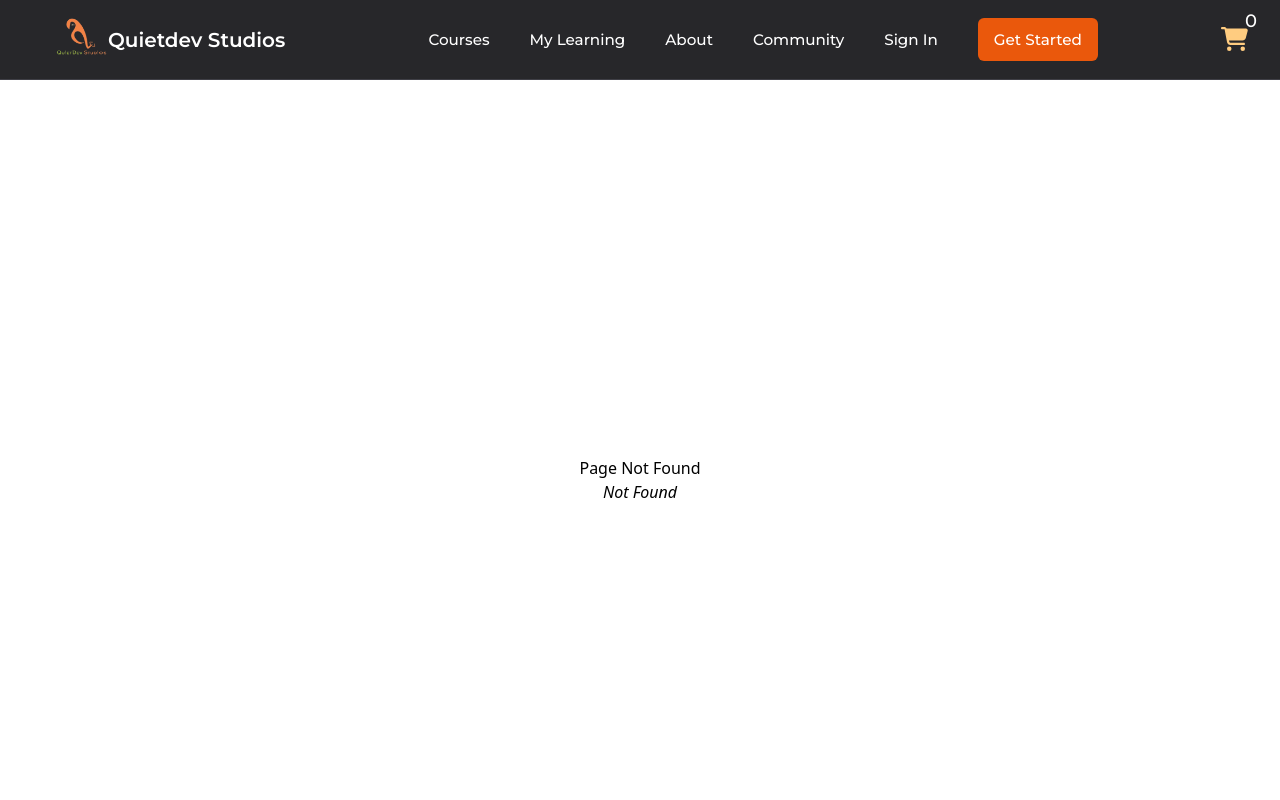
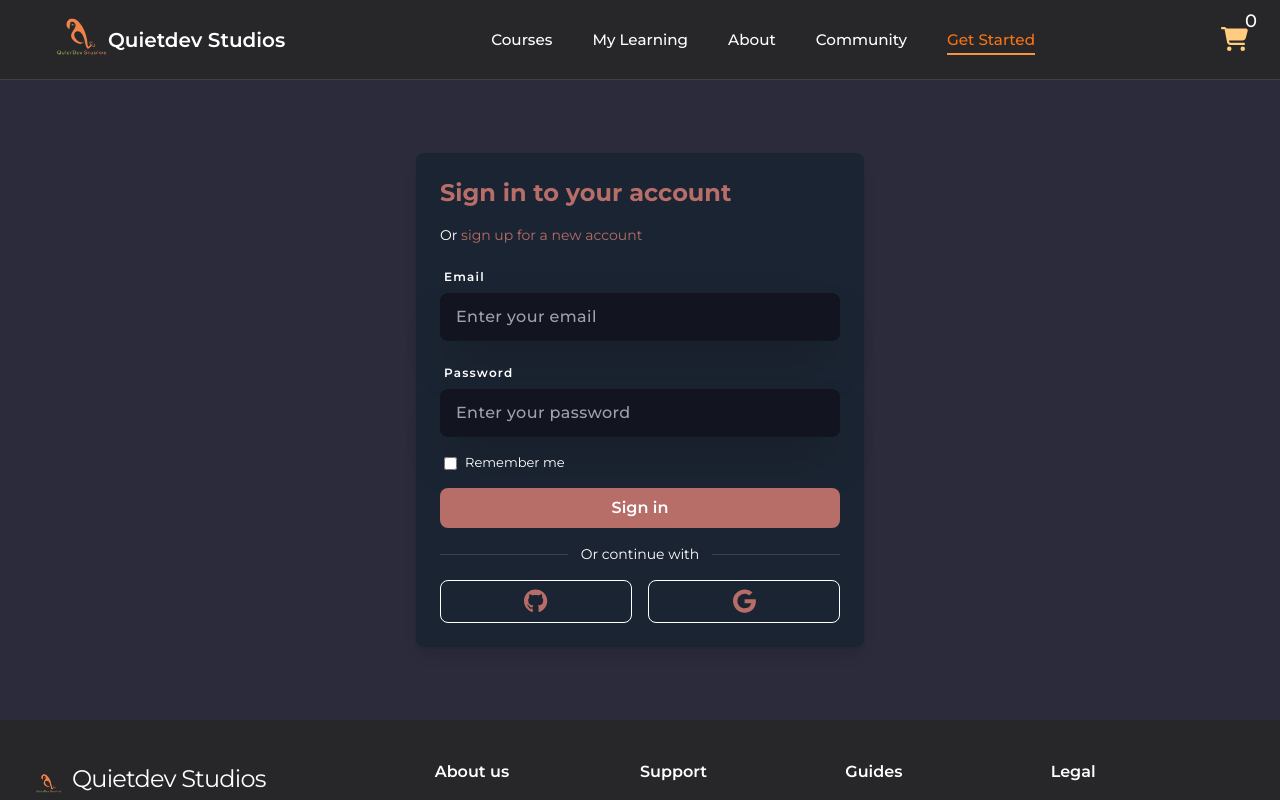
Before and after one commit to quietdevstudios/quietdevstudio, a React (Vite) app: page /auth in a window 1280 px wide. Shown: the top 800 px of the page. Built offline with nearby package versions, Linux system fonts and the light colour scheme.

Commit message:
refactor: merge auth routes into a single dynamic route with query params

```diff
--- a/data.js
+++ b/data.js
@@ -14,11 +14,6 @@ import FE from "/FE.svg";
 import uiux from "/uiux.svg";
 
 export const NAV_LINKS = [
-  // {
-  //   linkText: "Home",
-  //   hyperLink: "/",
-  //   faImage: faBookOpen
-  // },
   {
     linkText: "Courses",
     hyperLink: "courses",
@@ -39,19 +34,9 @@ export const NAV_LINKS = [
     hyperLink: "https://chat.whatsapp.com/C9lCAAYQtEyEWOX880NnTv",
     faImage: faCommentNodes,
   },
-  // {
-  //   linkText: "Templates",
-  //   hyperLink: "#",
-  //   faImage: faBookOpen
-  // },
-  {
-    linkText: "Sign In",
-    hyperLink: "signin",
-    faImage: faBookOpen,
-  },
   {
     linkText: "Get Started",
-    hyperLink: "signup",
+    hyperLink: "auth",
     faImage: faBookOpen,
   },
 ];
@@ -239,7 +224,7 @@ export const COURSElIST = [
     courseDuration: "1 year course",
     courseTopics: "HTML & CSS, Vanilla JS, Nodejs, Reactjs...",
     nextCohortStartDate: "3rd of Mar., 2025",
-    info: 'Master HTML, CSS, and JavaScript to build stunning websites.'
+    info: "Master HTML, CSS, and JavaScript to build stunning websites.",
   },
   {
     id: 2,
@@ -248,7 +233,7 @@ export const COURSElIST = [
     courseDuration: "1 year course",
     courseTopics: "Figma, Adobe Photoshop, Canva...",
     nextCohortStartDate: "3rd of Mar., 2025",
-    info: 'Learn ReactJS to create dynamic and interactive web apps.'
+    info: "Learn ReactJS to create dynamic and interactive web apps.",
   },
   {
     id: 3,
@@ -257,9 +242,8 @@ export const COURSElIST = [
     courseDuration: "1 year course",
     courseTopics: "Communication, sales,...",
     nextCohortStartDate: "3rd of Mar., 2025",
-    info: 'Dive into backend development with Node.js and Express.'
+    info: "Dive into backend development with Node.js and Express.",
   },
 ];
 
-
 // export const CHECKOUT = []
--- a/package.json
+++ b/package.json
@@ -15,6 +15,7 @@
     "@fortawesome/free-regular-svg-icons": "^6.7.2",
     "@fortawesome/free-solid-svg-icons": "^6.7.2",
     "@fortawesome/react-fontawesome": "^0.2.2",
+    "@tanstack/react-query": "^5.66.0",
     "formik": "^2.4.6",
     "react": "^18.3.1",
     "react-dom": "^18.3.1",
@@ -24,6 +25,7 @@
   },
   "devDependencies": {
     "@eslint/js": "^9.13.0",
+    "@tanstack/eslint-plugin-query": "^5.66.0",
     "@types/react": "^18.3.12",
     "@types/react-dom": "^18.3.1",
     "@vitejs/plugin-react": "^4.3.3",
--- /dev/null
+++ b/src/components/Buttons/AuthSocialButtons.jsx
@@ -0,0 +1,16 @@
+import React from "react";
+import { FontAwesomeIcon } from "@fortawesome/react-fontawesome";
+
+const SocialButton = ({ icon, onClick }) => {
+  return (
+    <button
+      type="button"
+      className="p-2 rounded-lg border border-[#fff] w-full hover:bg-[#121420]"
+      onClick={onClick}
+    >
+      <FontAwesomeIcon icon={icon} color="#b76d68" size="xl" />
+    </button>
+  );
+};
+
+export default SocialButton;
--- a/src/components/Form/Input.jsx
+++ b/src/components/Form/Input.jsx
@@ -36,7 +36,9 @@ export const Input = ({
           value={formik.values[name]}
         />
         {isError ? (
-          <div className="text-red-400 tracking-wide leading-6">{formik.errors[name]}</div>
+          <div className="text-red-400 tracking-wide leading-6">
+            {formik.errors[name]}
+          </div>
         ) : null}
       </div>
     </>
--- /dev/null
+++ b/src/pages/Accounts/Authentication.jsx
@@ -0,0 +1,145 @@
+import React from "react";
+import { useSearchParams, Link } from "react-router-dom";
+import { useFormik } from "formik";
+import { faGithub, faGoogle } from "@fortawesome/free-brands-svg-icons";
+import SocialButton from "../../components/Buttons/AuthSocialButtons";
+import { Input, Checkbox } from "../../components/Form/Input";
+import {
+  signUpSchema,
+  signInSchema,
+} from "../../../validation/formInputValidation";
+
+const Authentication = () => {
+  const [searchParams] = useSearchParams();
+  const mode = searchParams.get("mode") || "signin"; // Default to sign-in
+
+  const isSignUp = mode === "signup";
+
+  const formik = useFormik({
+    initialValues: isSignUp
+      ? {
+          fullName: "",
+          email: "",
+          password: "",
+          confirmPassword: "",
+          acceptedTerms: false,
+        }
+      : { email: "", password: "", rememberMe: false },
+    validationSchema: isSignUp ? signUpSchema : signInSchema,
+    onSubmit: (values) => alert(JSON.stringify(values)),
+  });
+
+  return (
+    <div className="min-h-[80vh] p-8 flex items-center justify-center font-montserrat bg-[#2c2b3c] text-[#ffffff]">
+      <div className="w-full max-w-md p-6 rounded-lg shadow-lg bg-[#1b2432]">
+        <h2 className="text-2xl font-bold mb-4 text-[#b76d68]">
+          {isSignUp ? "Sign up for free" : "Sign in to your account"}
+        </h2>
+        <p className="mb-4 text-sm">
+          Or{" "}
+          <Link
+            to={`?mode=${isSignUp ? "signin" : "signup"}`}
+            className="hover:underline text-[#b76d68]"
+          >
+            {isSignUp
+              ? "sign in to your existing account"
+              : "sign up for a new account"}
+          </Link>
+        </p>
+
+        <form onSubmit={formik.handleSubmit}>
+          {isSignUp && (
+            <Input
+              label="Full Name"
+              type="text"
+              id="fullName"
+              name="fullName"
+              placeholder="Enter your full name"
+              formik={formik}
+            />
+          )}
+          <Input
+            label="Email"
+            type="email"
+            id="email"
+            name="email"
+            placeholder="Enter your email"
+            formik={formik}
+          />
+          <Input
+            label="Password"
+            type="password"
+            id="password"
+            name="password"
+            placeholder="Enter your password"
+            formik={formik}
+          />
+          {isSignUp && (
+            <Input
+              label="Confirm Password"
+              type="password"
+              id="confirmPassword"
+              name="confirmPassword"
+              placeholder="Confirm your password"
+              formik={formik}
+            />
+          )}
+          {!isSignUp && (
+            <Checkbox
+              label="Remember me"
+              id="rememberMe"
+              name="rememberMe"
+              formik={formik}
+              checked={formik.values.rememberMe}
+              onChange={(e) =>
+                formik.setFieldValue("rememberMe", e.target.checked)
+              }
+            />
+          )}
+          {isSignUp && (
+            <Checkbox
+              label="By signing up, you agree to our"
+              placeholder="terms of use"
+              id="acceptedTerms"
+              name="acceptedTerms"
+              formik={formik}
+              checked={formik.values.acceptedTerms}
+              onChange={(e) =>
+                formik.setFieldValue("acceptedTerms", e.target.checked)
+              }
+            />
+          )}
+          <button
+            type="submit"
+            className="w-full py-2 px-4 rounded-lg font-semibold bg-[#b76d68] hover:bg-[#8a524e]"
+          >
+            {isSignUp ? "Sign up" : "Sign in"}
+          </button>
+
+          <div className="flex items-center justify-between my-4">
+            <hr className="w-full border-[#403f4c]" />
+            <span className="w-full text-center text-sm mx-2">
+              Or continue with
+            </span>
+            <hr className="w-full border-[#403f4c]" />
+          </div>
+
+          <div className="flex justify-center gap-4">
+            <SocialButton
+              icon={faGithub}
+              //   label="GitHub"
+              onClick={() => alert("GitHub Login")}
+            />
+            <SocialButton
+              icon={faGoogle}
+              //   label="Google"
+              onClick={() => alert("Google Login")}
+            />
+          </div>
+        </form>
+      </div>
+    </div>
+  );
+};
+
+export default Authentication;
--- a/src/pages/Accounts/Signin.jsx
+++ b/src/pages/Accounts/Signin.jsx
@@ -1,114 +1,114 @@
-import React from "react";
-import { faGithub, faGoogle } from "@fortawesome/free-brands-svg-icons";
-import { FontAwesomeIcon } from "@fortawesome/react-fontawesome";
-import { Link } from "react-router-dom";
-import { useFormik } from "formik";
+// import React from "react";
+// import { faGithub, faGoogle } from "@fortawesome/free-brands-svg-icons";
+// import { FontAwesomeIcon } from "@fortawesome/react-fontawesome";
+// import { Link } from "react-router-dom";
+// import { useFormik } from "formik";
 
-import { signInSchema } from "../../../validation/formInputValidation";
-import { Checkbox, Input } from "../../components/Form/Input";
+// import { signInSchema } from "../../../validation/formInputValidation";
+// import { Checkbox, Input } from "../../components/Form/Input";
 
-export const SignIn = () => {
-  const formik = useFormik({
-    initialValues: {
-      email: "",
-      password: "",
-      confirmPassword: "",
-      rememberMe: false,
-    },
-    validationSchema: signInSchema,
-    onSubmit: (values) => {
-      // alert("signed in successfully", values);
-      console.log(values);
-    },
-  });
+// export const SignIn = () => {
+//   const formik = useFormik({
+//     initialValues: {
+//       email: "",
+//       password: "",
+//       confirmPassword: "",
+//       rememberMe: false,
+//     },
+//     validationSchema: signInSchema,
+//     onSubmit: (values) => {
+//       // alert("signed in successfully", values);
+//       console.log(values);
+//     },
+//   });
 
-  return (
-    <div
-      className="min-h-[80vh] p-8 flex items-center justify-center font-montserrat"
-      style={{ backgroundColor: "#2c2b3c", color: "#ffffff" }}
-    >
-      <div
-        className="w-full max-w-md p-6 rounded-lg shadow-lg"
-        style={{ backgroundColor: "#1b2432" }}
-      >
-        <h2 className="text-2xl font-bold mb-4" style={{ color: "#b76d68" }}>
-          Sign in to your account
-        </h2>
-        <p className="mb-4 text-sm">
-          Or{" "}
-          <Link
-            to="/signup"
-            className="hover:underline"
-            style={{ color: "#b76d68" }}
-          >
-            sign up for a new account
-          </Link>
-        </p>
+//   return (
+//     <div
+//       className="min-h-[80vh] p-8 flex items-center justify-center font-montserrat"
+//       style={{ backgroundColor: "#2c2b3c", color: "#ffffff" }}
+//     >
+//       <div
+//         className="w-full max-w-md p-6 rounded-lg shadow-lg"
+//         style={{ backgroundColor: "#1b2432" }}
+//       >
+//         <h2 className="text-2xl font-bold mb-4" style={{ color: "#b76d68" }}>
+//           Sign in to your account
+//         </h2>
+//         <p className="mb-4 text-sm">
+//           Or{" "}
+//           <Link
+//             to="/signup"
+//             className="hover:underline"
+//             style={{ color: "#b76d68" }}
+//           >
+//             sign up for a new account
+//           </Link>
+//         </p>
 
-        <form onSubmit={formik.handleSubmit}>
-          <Input
-            label="Email"
-            type="email"
-            id="email"
-            name="email"
-            placeholder="Enter your email"
-            formik={formik}
-          />
-          <Input
-            label="Password"
-            type="password"
-            id="password"
-            name="password"
-            placeholder="Enter your password"
-            formik={formik}
-          />
+//         <form onSubmit={formik.handleSubmit}>
+//           <Input
+//             label="Email"
+//             type="email"
+//             id="email"
+//             name="email"
+//             placeholder="Enter your email"
+//             formik={formik}
+//           />
+//           <Input
+//             label="Password"
+//             type="password"
+//             id="password"
+//             name="password"
+//             placeholder="Enter your password"
+//             formik={formik}
+//           />
 
-          <Checkbox
-            label="Remember me"
-            placeholder="Forgot your password"
-            id="rememberMe"
-            name="rememberMe"
-            formik={formik}
-            checked={formik.values.rememberMe}
-            onChange={(e) =>
-              formik.setFieldValue("rememberMe", e.target.checked)
-            }
-          />
+//           <Checkbox
+//             label="Remember me"
+//             placeholder="Forgot your password"
+//             id="rememberMe"
+//             name="rememberMe"
+//             formik={formik}
+//             checked={formik.values.rememberMe}
+//             onChange={(e) =>
+//               formik.setFieldValue("rememberMe", e.target.checked)
+//             }
+//           />
 
-          <button
-            type="submit"
-            className="w-full py-2 px-4 rounded-lg font-semibold bg-[#b76d68] hover:bg-[#8a524e]"
-          >
-            Sign in
-          </button>
-          <div className="flex items-center justify-between my-4">
-            <hr className="w-full" style={{ borderColor: "#403f4c" }} />
-            <span className="w-full text-center text-sm mx-2">
-              Or continue with
-            </span>
-            <hr className="w-full" style={{ borderColor: "#403f4c" }} />
-          </div>
-          <div className="flex justify-center gap-4">
-            <button
-              type="button"
-              className="p-2 rounded-lg border border-[#fff] w-full hover:bg-[#121420]"
-            >
-              <FontAwesomeIcon icon={faGithub} color="#b76d68" size="xl" />
-            </button>
-            <button
-              type="button"
-              className="p-2 rounded-lg border border-[#fff] w-full hover:bg-[#121420]"
-            >
-              <FontAwesomeIcon icon={faGoogle} color="#b76d68" size="xl" />
-            </button>
-          </div>
-        </form>
-      </div>
-    </div>
-  );
-};
+//           <button
+//             type="submit"
+//             className="w-full py-2 px-4 rounded-lg font-semibold bg-[#b76d68] hover:bg-[#8a524e]"
+//           >
+//             Sign in
+//           </button>
+//           <div className="flex items-center justify-between my-4">
+//             <hr className="w-full" style={{ borderColor: "#403f4c" }} />
+//             <span className="w-full text-center text-sm mx-2">
+//               Or continue with
+//             </span>
+//             <hr className="w-full" style={{ borderColor: "#403f4c" }} />
+//           </div>
+//           <div className="flex justify-center gap-4">
+//             <button
+//               type="button"
+//               className="p-2 rounded-lg border border-[#fff] w-full hover:bg-[#121420]"
+//             >
+//               <FontAwesomeIcon icon={faGithub} color="#b76d68" size="xl" />
+//             </button>
+//             <button
+//               type="button"
+//               className="p-2 rounded-lg border border-[#fff] w-full hover:bg-[#121420]"
+//             >
+//               <FontAwesomeIcon icon={faGoogle} color="#b76d68" size="xl" />
+//             </button>
+//           </div>
+//         </form>
+//       </div>
+//     </div>
+//   );
+// };
 
-export default SignIn;
+// export default SignIn;
 
-// How do I use the formik.setFieldValue to set the value to my checkboxes coming from the backend?
-// make the github and google buttons re-usable
+// // How do I use the formik.setFieldValue to set the value to my checkboxes coming from the backend?
+// // make the github and google buttons re-usable
```
Also changed, not shown: src/App.jsx (+5 -8 lines), src/pages/Accounts/GetStarted.jsx (+110 -110 lines), 1 other file (tests, documents, lock files or other folders).
